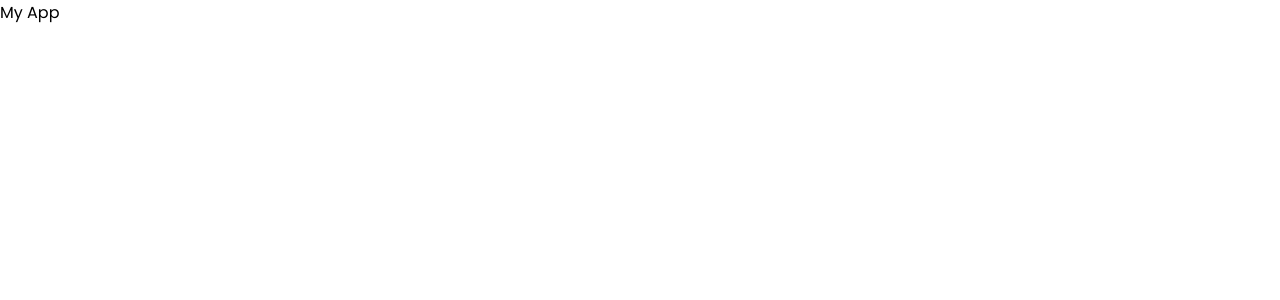
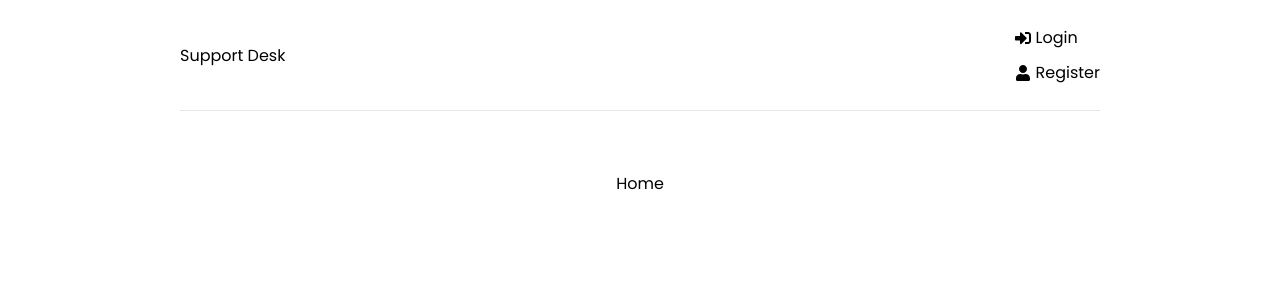
Before and after one commit to molague2021/support-desk, a React (Create React App) app in the folder frontend/: page / in a window 1280 px wide. Shown: the top 300 px of the page. Built offline with nearby package versions, Linux system fonts and the light colour scheme.

Commit message:
Added header and initial pages

```diff
--- a/frontend/src/App.js
+++ b/frontend/src/App.js
@@ -1,7 +1,23 @@
-import React from 'react';
+import { BrowserRouter as Router, Routes, Route } from 'react-router-dom';
+import { Home } from './pages/Home';
+import { Login } from './pages/Login';
+import { Register } from './pages/Register';
+
+import { Header } from './components/Header';
 
 function App() {
-  return <div>My App</div>;
+	return (
+		<Router>
+			<div className='container'>
+				<Header />
+				<Routes>
+					<Route path='/' element={<Home />} />
+					<Route path='/login' element={<Login />} />
+					<Route path='/register' element={<Register />} />
+				</Routes>
+			</div>
+		</Router>
+	);
 }
 
 export default App;
--- /dev/null
+++ b/frontend/src/components/Header.jsx
@@ -0,0 +1,22 @@
+import { FaSignInAlt, FaSignOutAlt, FaUser } from 'react-icons/fa';
+import { Link } from 'react-router-dom';
+
+export const Header = () => {
+	return (
+		<header className='header'>
+			<div className='logo'>
+				<Link to='/'>Support Desk</Link>
+			</div>
+			<ul>
+				<li>
+					<Link to='/login'>
+						<FaSignInAlt /> Login
+					</Link>
+					<Link to='/register'>
+						<FaUser /> Register
+					</Link>
+				</li>
+			</ul>
+		</header>
+	);
+};
--- /dev/null
+++ b/frontend/src/pages/Home.jsx
@@ -0,0 +1,5 @@
+import React from 'react';
+
+export const Home = () => {
+	return <div>Home</div>;
+};
--- /dev/null
+++ b/frontend/src/pages/Login.jsx
@@ -0,0 +1,5 @@
+import React from 'react';
+
+export const Login = () => {
+	return <div>Login</div>;
+};
--- /dev/null
+++ b/frontend/src/pages/Register.jsx
@@ -0,0 +1,5 @@
+import React from 'react';
+
+export const Register = () => {
+	return <div>Register</div>;
+};
```
